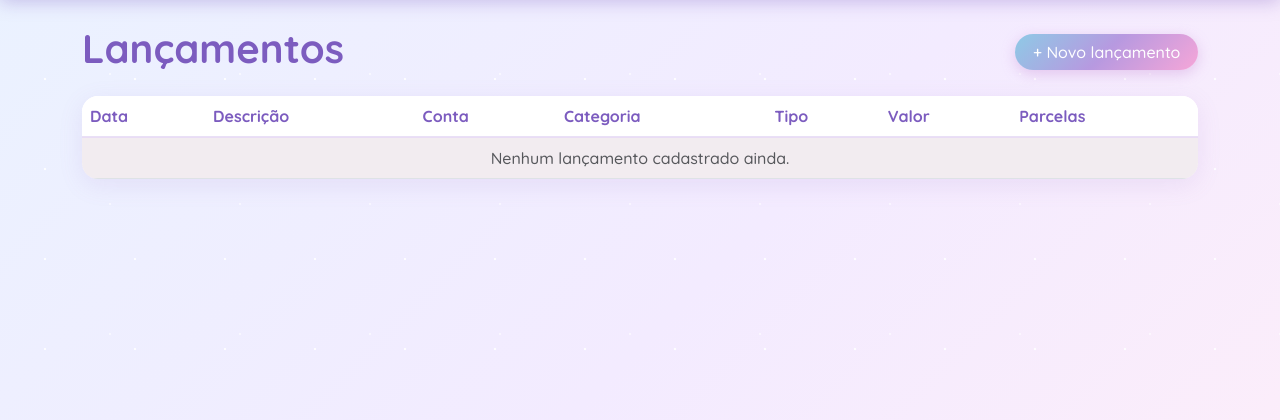
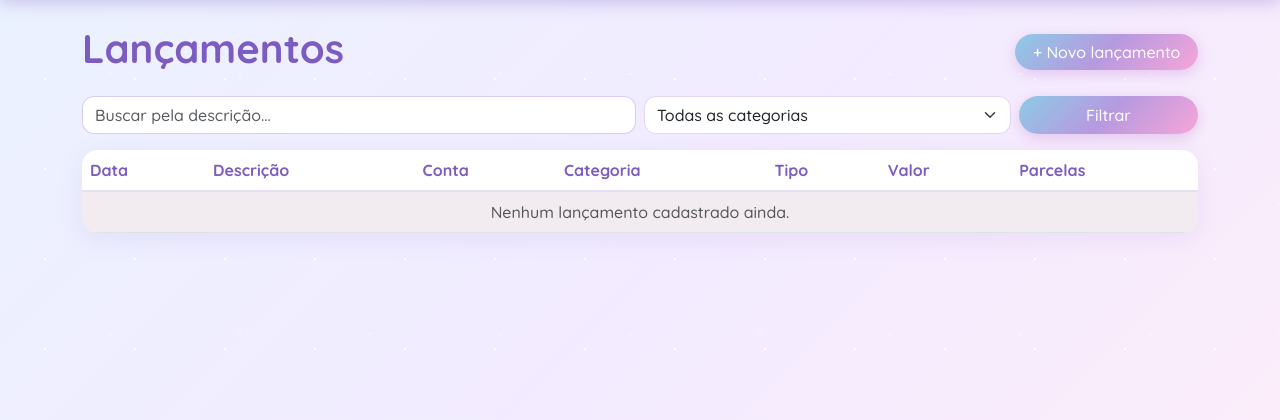
Before and after one commit to HerlonSky/p1garridao, a Django app: page /lancamentos/ in a window 1280 px wide. Shown: the part 56-476 px from the top of the page. Run offline with Django 5.2, Linux system fonts and the light colour scheme; data that the repository does not hold is empty.

Commit message:
P1 Feature 1: busca por descricao e filtro por categoria nos lancamentos
A listagem de lancamentos ganha um campo de busca textual (descricao,
via descricao__icontains, sem diferenciar maiusculas/minusculas) e um
<select> de categoria. Os dois filtros sao lidos com request.GET.get()
e podem ser usados juntos ou separados. O termo buscado e a categoria
escolhida continuam preenchidos apos a pesquisa, e o {% empty %} mostra
uma mensagem especifica quando nenhum lancamento e encontrado.

```diff
--- a/financas/templates/financas/lancamento_lista.html
+++ b/financas/templates/financas/lancamento_lista.html
@@ -6,6 +6,24 @@
     <h1>Lançamentos</h1>
     <a href="{% url 'lancamento_criar' %}" class="btn btn-primary">+ Novo lançamento</a>
 </div>
+
+<form method="get" class="row g-2 mb-3">
+    <div class="col-md-6">
+        <input type="text" name="q" value="{{ request.GET.q }}" class="form-control" placeholder="Buscar pela descrição...">
+    </div>
+    <div class="col-md-4">
+        <select name="categoria" class="form-select">
+            <option value="">Todas as categorias</option>
+            {% for c in categorias %}
+            <option value="{{ c.pk }}" {% if categoria_id == c.pk|stringformat:"s" %}selected{% endif %}>{{ c }}</option>
+            {% endfor %}
+        </select>
+    </div>
+    <div class="col-md-2 d-flex gap-2">
+        <button type="submit" class="btn btn-primary w-100">Filtrar</button>
+        {% if filtrando %}<a href="{% url 'lancamento_lista' %}" class="btn btn-outline-secondary">Limpar</a>{% endif %}
+    </div>
+</form>
 
 <div class="table-wrap">
 <table class="table table-striped mb-0">
@@ -36,7 +54,9 @@
             <td>{% if l.parcelado %}{{ l.numero_parcelas }}x{% else %}à vista{% endif %}</td>
         </tr>
         {% empty %}
-        <tr><td colspan="7" class="text-muted text-center">Nenhum lançamento cadastrado ainda.</td></tr>
+        <tr><td colspan="7" class="text-muted text-center">
+            {% if filtrando %}Nenhum lançamento encontrado para essa busca/filtro.{% else %}Nenhum lançamento cadastrado ainda.{% endif %}
+        </td></tr>
         {% endfor %}
     </tbody>
 </table>
--- a/financas/views.py
+++ b/financas/views.py
@@ -5,7 +5,7 @@ from django.db.models import Sum
 from django.shortcuts import get_object_or_404, redirect, render
 
 from .forms import LancamentoForm, OrcamentoForm
-from .models import Conta, Lancamento, Orcamento, Parcela
+from .models import Categoria, Conta, Lancamento, Orcamento, Parcela
 
 
 def dashboard(request):
@@ -42,7 +42,22 @@ def dashboard(request):
 
 def lancamento_lista(request):
     lancamentos = Lancamento.objects.select_related('conta', 'categoria').prefetch_related('parcelas')
-    return render(request, 'financas/lancamento_lista.html', {'lancamentos': lancamentos})
+
+    # Feature 1: busca por descrição + filtro por categoria (podem ser usados juntos ou separados)
+    q = request.GET.get('q', '').strip()
+    categoria_id = request.GET.get('categoria', '')
+
+    if q:
+        lancamentos = lancamentos.filter(descricao__icontains=q)
+    if categoria_id.isdigit():
+        lancamentos = lancamentos.filter(categoria_id=categoria_id)
+
+    return render(request, 'financas/lancamento_lista.html', {
+        'lancamentos': lancamentos,
+        'categorias': Categoria.objects.all(),
+        'categoria_id': categoria_id,
+        'filtrando': bool(q or categoria_id),
+    })
 
 
 def lancamento_criar(request):
```
